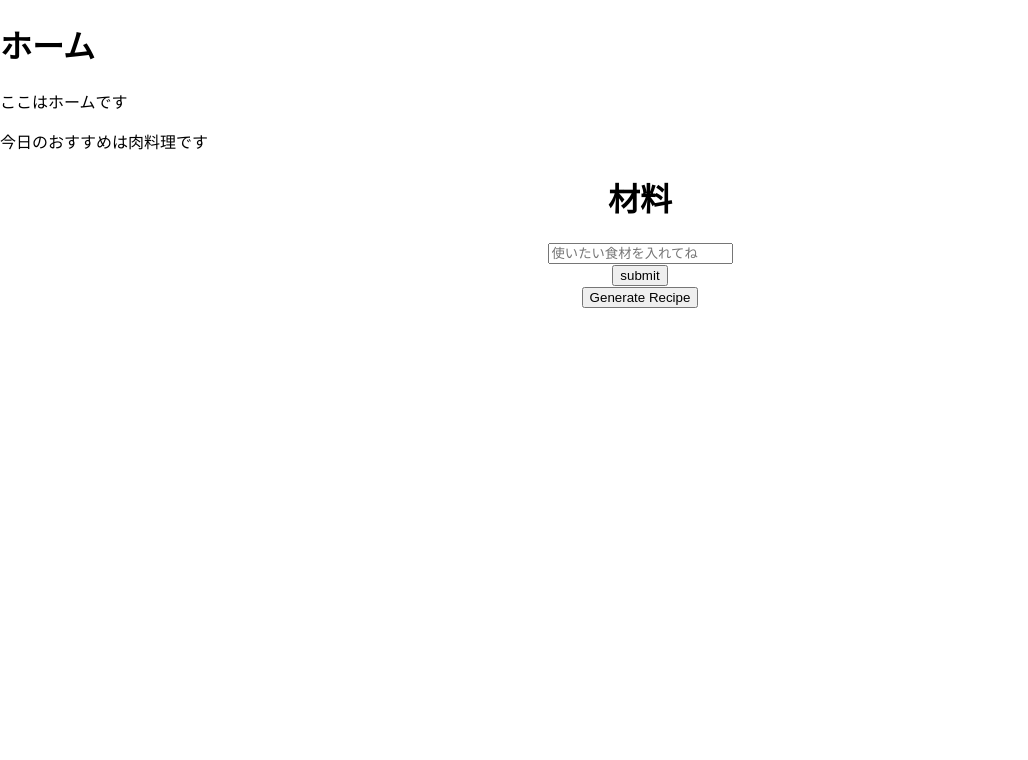
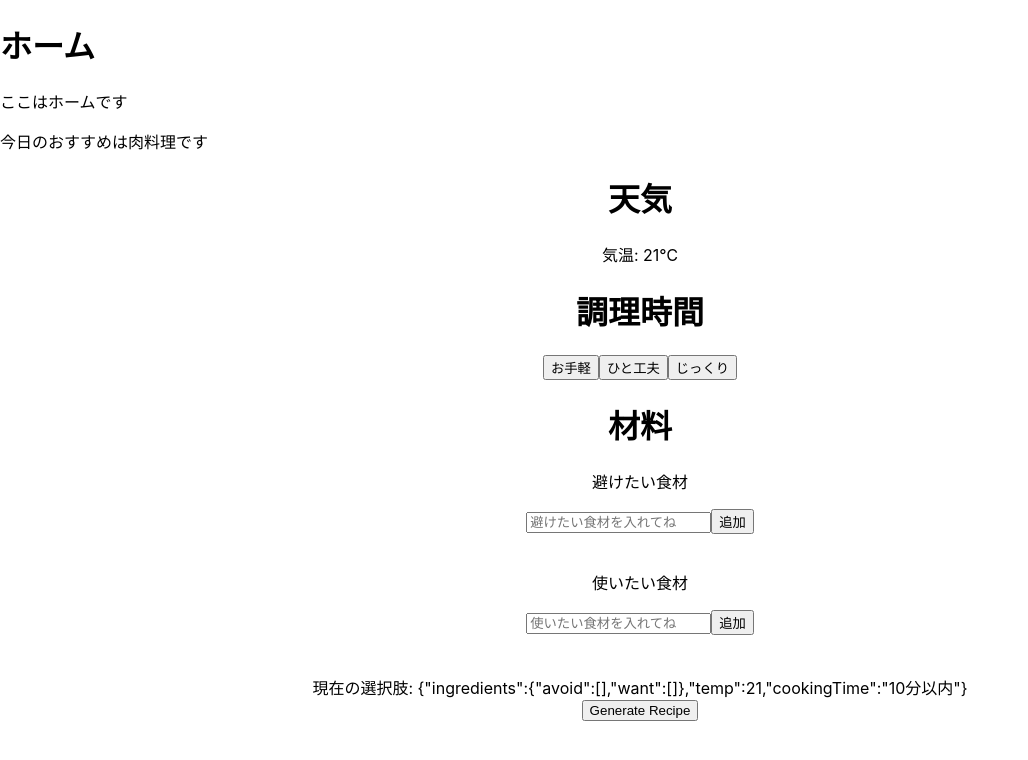
Before and after one commit to TEDxKeioU/hackthon-vol2-client, a React (Create React App) app: page / in a window 1280 px wide. Shown: the top 760 px of the page, without its empty margins (0-1028 px from the left). Built offline with nearby package versions, Linux system fonts and the light colour scheme.

Commit message:
add: add avoid,want,cookingTime feature in the home page

```diff
--- a/src/pages/home.js
+++ b/src/pages/home.js
@@ -4,6 +4,12 @@ import { useNavigate } from "react-router-dom";
 export default function Home() {
   const [submitText, setSubmitText] = useState("");
   const [inputText, setInputText] = useState("");
+  const [avoidIngredient, setAvoidIngredient] = useState("");
+  const [avoidIngredientList, setAvoidIngredientList] = useState([]);
+  const [wantIngredient, setWantIngredient] = useState("");
+  const [wantIngredientList, setWantIngredientList] = useState([]);
+  const [temp, setTemp] = useState(21);
+  const [cookingTime, setCookingTime] = useState("10分以内");
   const navigate = useNavigate();
 
   useEffect(() => {
@@ -18,10 +24,7 @@ export default function Home() {
           headers: {
             "Content-Type": "application/json",
           },
-          body: JSON.stringify({
-            ingredients: submitText,
-            completed: false,
-          }),
+          body: submitText,
         })
         console.log("success posts. submitText: ", submitText);
       }
@@ -32,26 +35,127 @@ export default function Home() {
     postData();
   }, [submitText]);
 
+  // // 避けたい食材をリストで更新
+  // useEffect(() => {
+  //   function accumulateAvoidIngredient() {
+  //     setAvoidIngredientList(prev => [...prev, avoidIngredient]);
+  //   }
+  //   accumulateAvoidIngredient();
+  // }, [avoidIngredient])
+
+  // // 使いたい食材をリストで更新
+  // useEffect(() => {
+  //   function accumulateWantIngredient() {
+  //     setWantIngredientList(prev => [...prev, wantIngredient]);
+  //   }
+  //   accumulateWantIngredient();
+  // })
+
+  // 送信用のテキストを更新
+  useEffect(() => {
+    function combineText() {
+      const conbinedObj = {
+        ingredients: {
+          avoid: avoidIngredientList,
+          want: wantIngredientList,
+        },
+        temp: temp,
+        cookingTime: cookingTime,
+      };
+      const conbinedText = JSON.stringify(conbinedObj);
+      console.log("combinedText: ", conbinedText);
+      setInputText(conbinedText);
+    }
+    combineText();
+  }, [wantIngredientList, avoidIngredientList, temp, cookingTime]);
+
   return (
     <div>
       <h1>ホーム</h1>
       <p>ここはホームです</p>
       <p>今日のおすすめは<code>肉料理です</code></p>
       <div className="App">
+        <div className="weather">
+          <h1>天気</h1>
+          <p>気温: {temp}℃</p>
+        </div>
+        <div className="cooking-time">
+          <h1>調理時間</h1>
+          <div>
+            <button onClick={() => setCookingTime("10分以内")}>お手軽</button>
+            <button onClick={() => setCookingTime("10分から25分以内")}>ひと工夫</button>
+            <button onClick={() => setCookingTime("25分以上")}>じっくり</button>
+          </div>
+        </div>
+        <div className="ingredients">
           <h1>材料</h1>
+          <div className="avoid-ingredient">
+            <p>避けたい食材</p>
+            <input
+              type="text"
+              placeholder="避けたい食材を入れてね"
+              value={avoidIngredient}
+              onChange={(e) => setAvoidIngredient(e.target.value)}
+            />
+            <button onClick={() => {
+              if (avoidIngredient.trim() !== "") {
+                setAvoidIngredientList(prev => [...prev, avoidIngredient]);
+                setAvoidIngredient("");
+              }
+            }}>
+              追加
+            </button>
+            <br />
+            {avoidIngredientList.map((avoidItem, key) => {
+              return (
+                <div key={key}>
+                  {avoidItem}
+                  <button onClick={() => {
+                    setAvoidIngredientList(prev => prev.filter(item => item !== avoidItem));
+                  }}>削除</button>
+                </div>
+              )
+            })}
+          </div>
+          <br />
+          <div className="want-ingredient">
+            <p>使いたい食材</p>
             <input
               type="text"
               placeholder="使いたい食材を入れてね"
-             value={inputText}
-             onChange={(e) => setInputText(e.target.value)}
+              value={wantIngredient}
+              onChange={(e) => setWantIngredient(e.target.value)}
             />
+            <button onClick={() => {
+              if (wantIngredient.trim() !== "") {
+                setWantIngredientList(prev => [...prev, wantIngredient]);
+                setWantIngredient("");
+              }
+            }}>
+              追加
+            </button>
+            <br />
+            {wantIngredientList.map((wantItem, key) => {
+              return (
+                <div key={key}>
+                  {wantItem}
+                  <button onClick={() => {
+                    setWantIngredientList(prev => prev.filter(item => item !== wantItem));
+                  }}>削除</button>
+                </div>
+              )
+            })}
+          </div>
+          <br />
+        </div>
+        <br />
+        現在の選択肢: {inputText}
         <br />
         <button onClick={() => {
-             setSubmitText(inputText)
-             setInputText("");
-             }}>submit</button>
-           <br />
-           <button onClick={() => navigate('/recipe')}>Generate Recipe</button>
+          setSubmitText(inputText);
+          setInputText(""); setAvoidIngredient(""); setWantIngredient(""); setTemp(21); setCookingTime("10分以内");
+          navigate('/recipe');
+        }}>Generate Recipe</button>
       </div>
     </div>
   )
```
Lines whose indentation alone changed are shown as unchanged.
